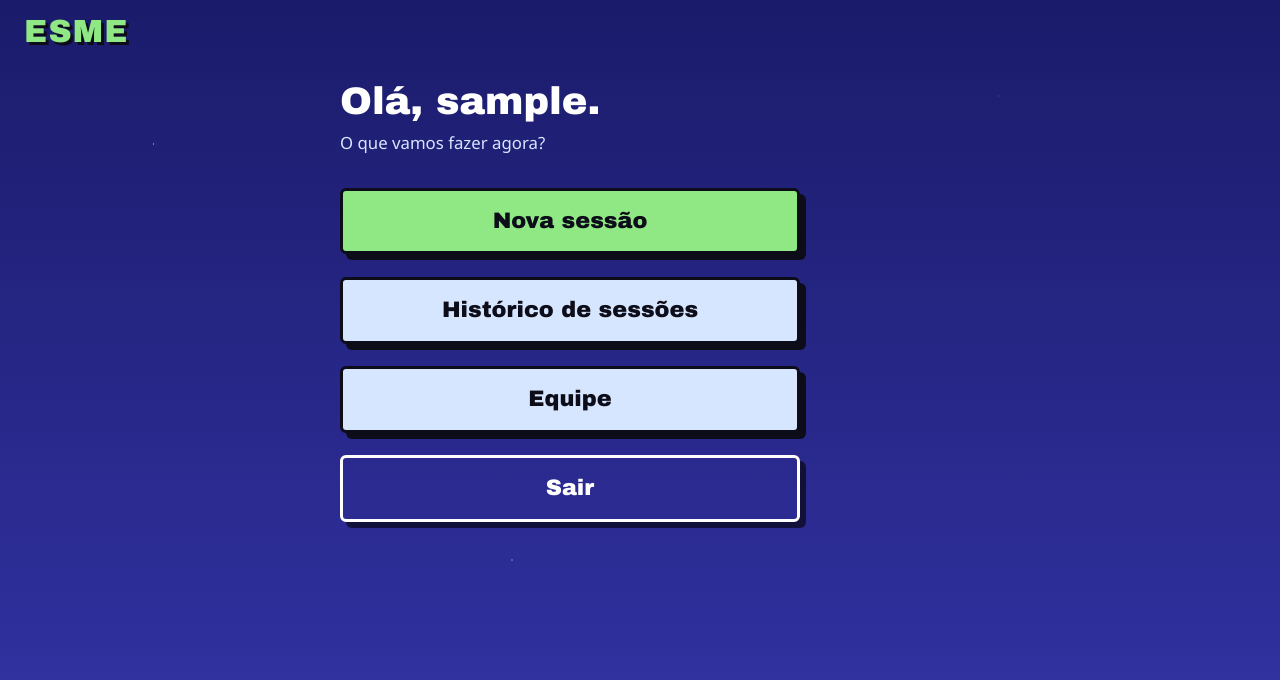
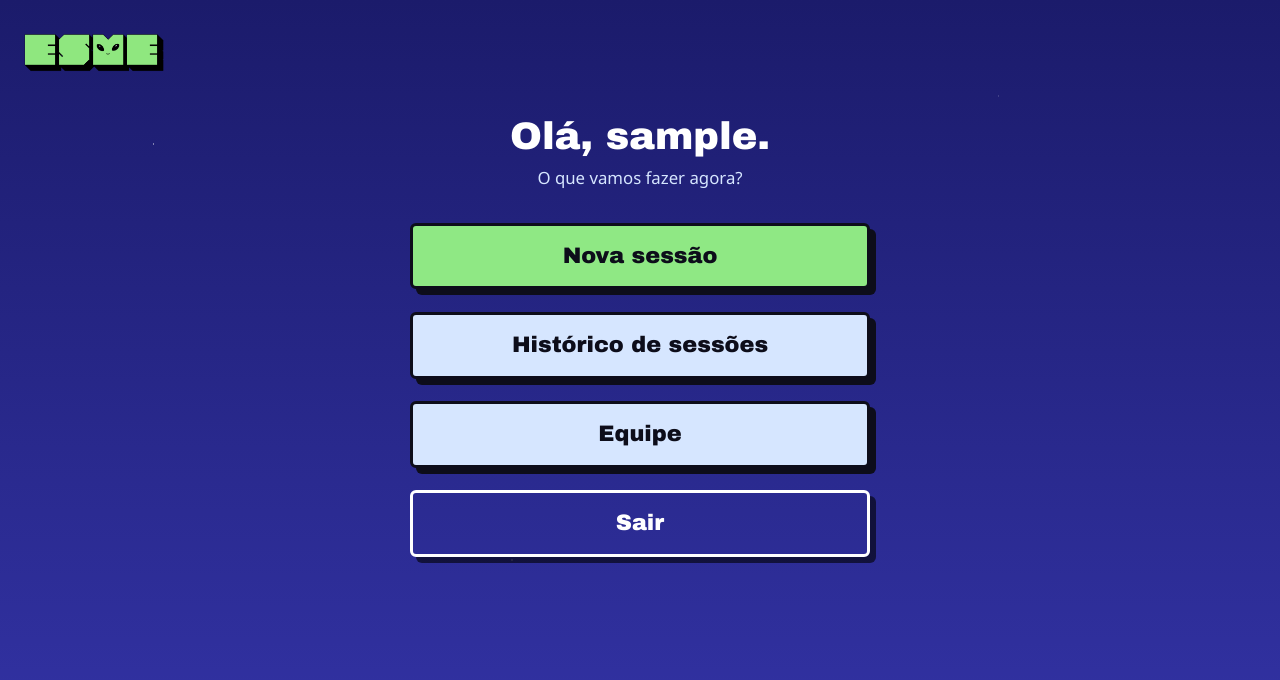
Before and after one commit to anapampalon-hue/siteESME, a Django app: page / in a window 1280 px wide. Shown: the top 680 px of the page. Run offline with Django 5.2, Linux system fonts and the light colour scheme; the visitor is signed in with stand-in values (Sample User, id 1); data that the repository does not hold is empty.

Commit message:
Ajuste da marca no canto superior esquerdo e centralização dos botoes da home

```diff
--- a/templates/base.html
+++ b/templates/base.html
@@ -10,7 +10,7 @@
 <body>
     {% block cabecalho %}
     <header class="cabecalho">
-        <a class="marca" href="{% url 'home' %}">ESME</a>
+        <a class="marca" href="{% url 'home' %}"></a>
     </header>
     {% endblock %}
     <main>
--- a/templates/terapia/home.html
+++ b/templates/terapia/home.html
@@ -1,21 +1,26 @@
 {% extends "base.html" %}
 {% block title %}Início · ESME{% endblock %}
 {% block content %}
-<h1>Olá, {{ nome }}.</h1>
-<p class="lead">O que vamos fazer agora?</p>
+<!-- Div que ocupa a altura total e centraliza tudo no meio da tela -->
+<div style="display: flex; flex-direction: column; justify-content: center; min-height: 60vh; align-items: center; text-align: center;">
 
-<div class="acoes">
-    {# href="#" até as páginas existirem; depois troque por {% url 'nova_sessao' %} etc. #}
+    <div style="width: 100%; max-width: 460px;">
+        <h1 style="margin: 0 0 0.5rem;">Olá, {{ nome }}.</h1>
+        <p class="lead" style="margin: 0 0 2rem;">O que vamos fazer agora?</p>
+
+        <div class="acoes" style="margin: 0 auto;">
             <a class="botao botao-grande" href="#">Nova sessão</a>
             <a class="botao botao-claro botao-grande" href="#">Histórico de sessões</a>
             {% if eh_gestor %}
                 <a class="botao botao-claro botao-grande" href="#">Equipe</a>
             {% endif %}
 
-    {# o logout do Django precisa ser POST (um link simples dá erro 405) #}
             <form method="post" action="{% url 'logout' %}">
                 {% csrf_token %}
                 <button type="submit" class="botao botao-contorno botao-grande">Sair</button>
             </form>
         </div>
+    </div>
+
+</div>
 {% endblock %}
--- a/terapia/static/terapia/css/esme.css
+++ b/terapia/static/terapia/css/esme.css
@@ -28,13 +28,22 @@ body {
 }
 
 /* Cabeçalho e marca */
-.cabecalho { padding: 1rem 1.5rem; }
+/* Cabeçalho e marca */
+.cabecalho {
+    position: relative;
+    padding: 1rem 1.5rem;
+    height: 80px; /* Garante um espaço fixo para o cabeçalho não pular */
+}
+
 .marca {
-    font: 700 2rem/1 var(--fonte-titulo);
-    letter-spacing: 0.04em;
-    color: var(--alien);
-    text-decoration: none;
-    text-shadow: 3px 3px 0 var(--tinta);
+    display: inline-block;
+    width: 140px;      /* Defina o tamanho desejado da logo */
+    height: 70px;     /* Defina a altura proporcional */
+    background: url("../img/lalaal.png") left center / contain no-repeat;
+    margin: 0;
+    position: absolute; /* Tira a logo do fluxo normal para que ela não empurre o resto */
+    top: 1rem;
+    left: 1.5rem;
 }
 
 main { width: min(100%, 640px); margin: 0 auto; padding: 1rem 1.25rem 4rem; }
```
Also changed, not shown: terapia/static/terapia/img/lalaal.png (added). Lines whose indentation alone changed are shown as unchanged.
